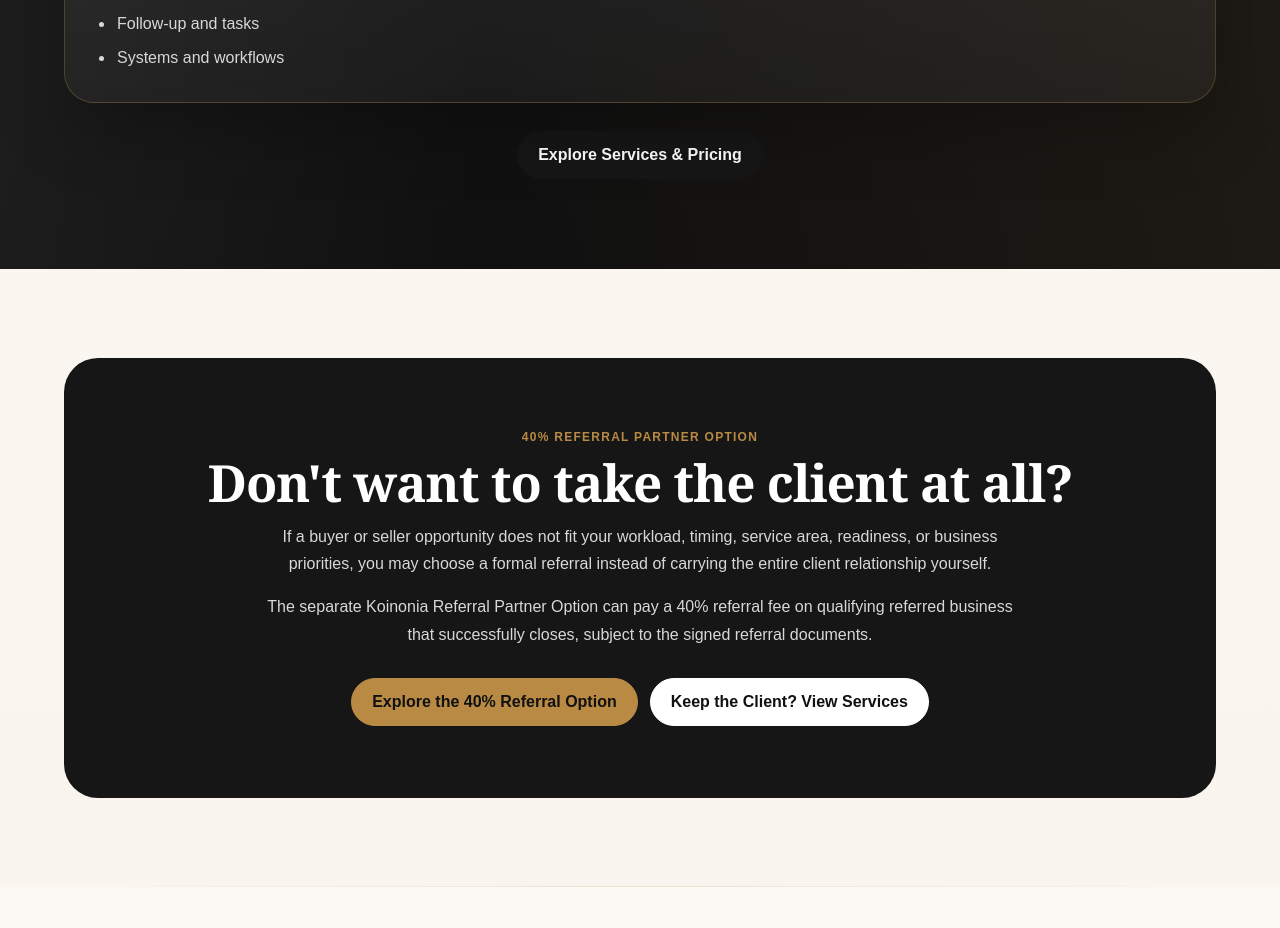
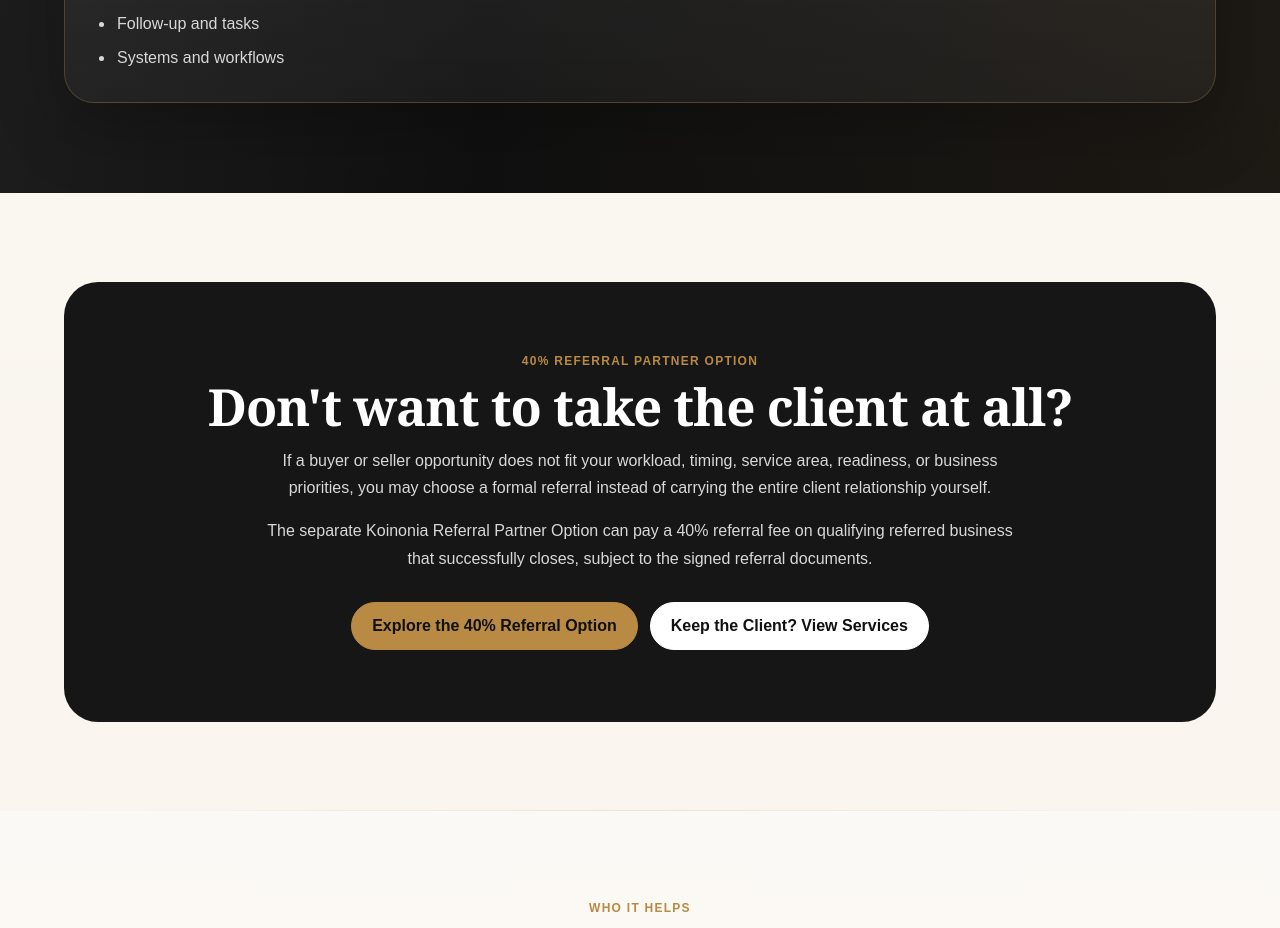
Before and after one commit to KoinoniaTransactions/Reynalds-OS, a Next.js app in the folder apps/web/: page / in a window 1280 px wide. Shown: the part 3480-4408 px from the top of the page. Built offline with nearby package versions, Linux system fonts and the light colour scheme; no server answers.

Commit message:
Restore exact live Home layout around current copy

```diff
--- a/apps/web/components/site/PageAssemblies/KoinoniaHome.tsx
+++ b/apps/web/components/site/PageAssemblies/KoinoniaHome.tsx
@@ -39,7 +39,6 @@ export function KoinoniaHome() {
       </Section>
 
       <Section
-        className="koinonia-home-services"
         variant="band"
         align="center"
         eyebrow={homeContent.servicesIntro.eyebrow}
@@ -56,12 +55,6 @@ export function KoinoniaHome() {
               items={service.items}
             />
           ))}
-        </div>
-
-        <div className="koinonia-actions" style={{ justifyContent: "center", marginTop: "1.75rem" }}>
-          <a className="koinonia-button primary" href="/services#pricing">
-            Explore Services & Pricing
-          </a>
         </div>
       </Section>
 
```
